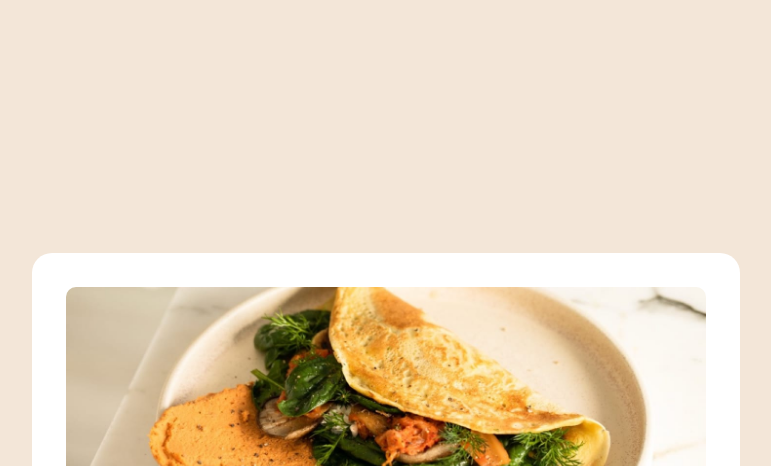
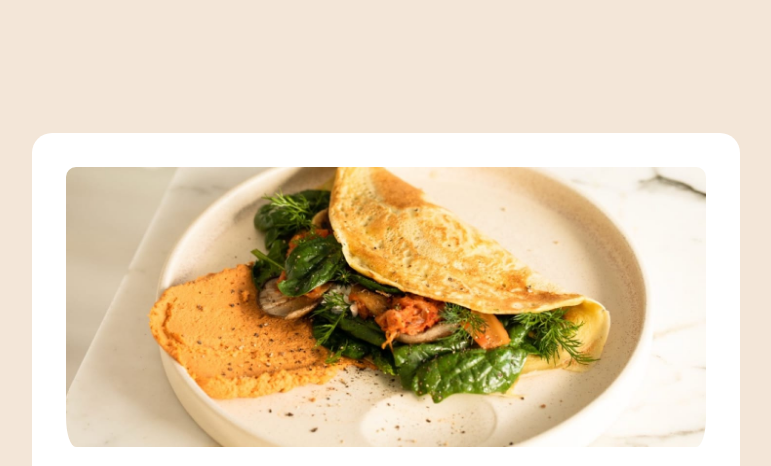
Before and after one commit to Jerushapreethiraj/Recipe-page, a plain HTML site: page index.html in a window 1280 px wide. Shown: the top 466 px of the page, without its empty margins (254-1025 px from the left). Drawn offline with Linux system fonts and the light colour scheme; files whose address does not match are found by name.

Commit message:
Update style.css

```diff
--- a/style.css
+++ b/style.css
@@ -4,7 +4,7 @@ body
     display: grid;
     place-items: center;
     place-content: center;
-    height: 280vh;
+    height: 250vh;
 }
 #card1
 {
```
